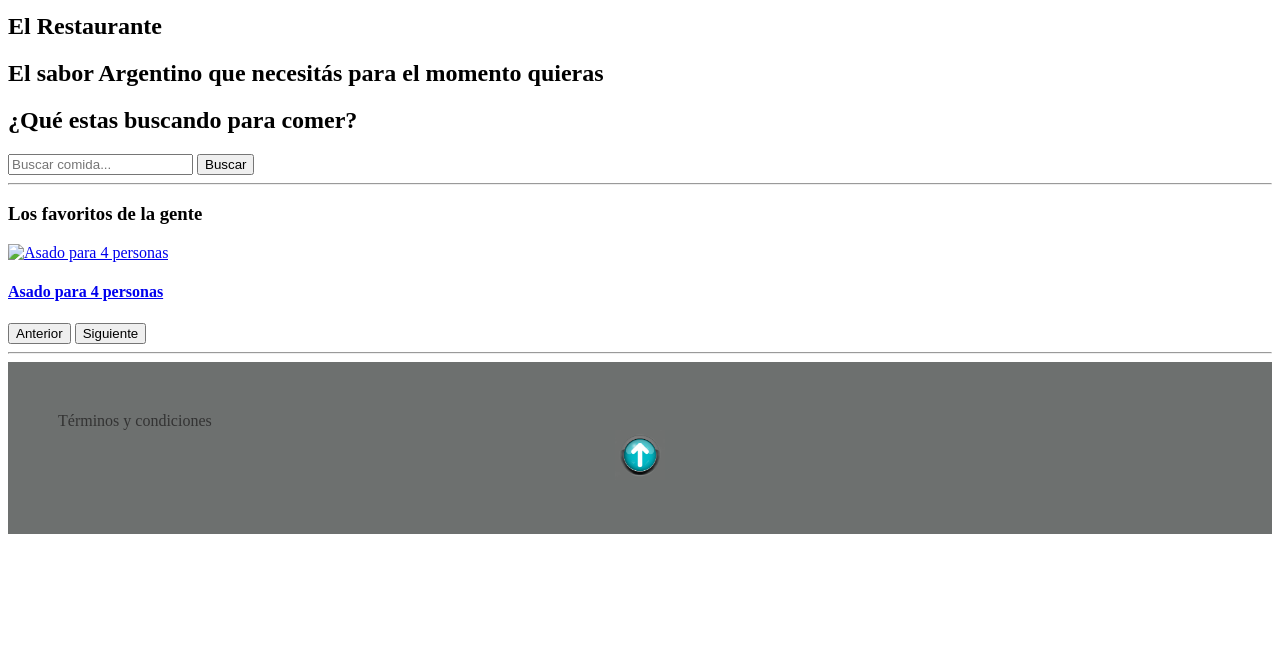
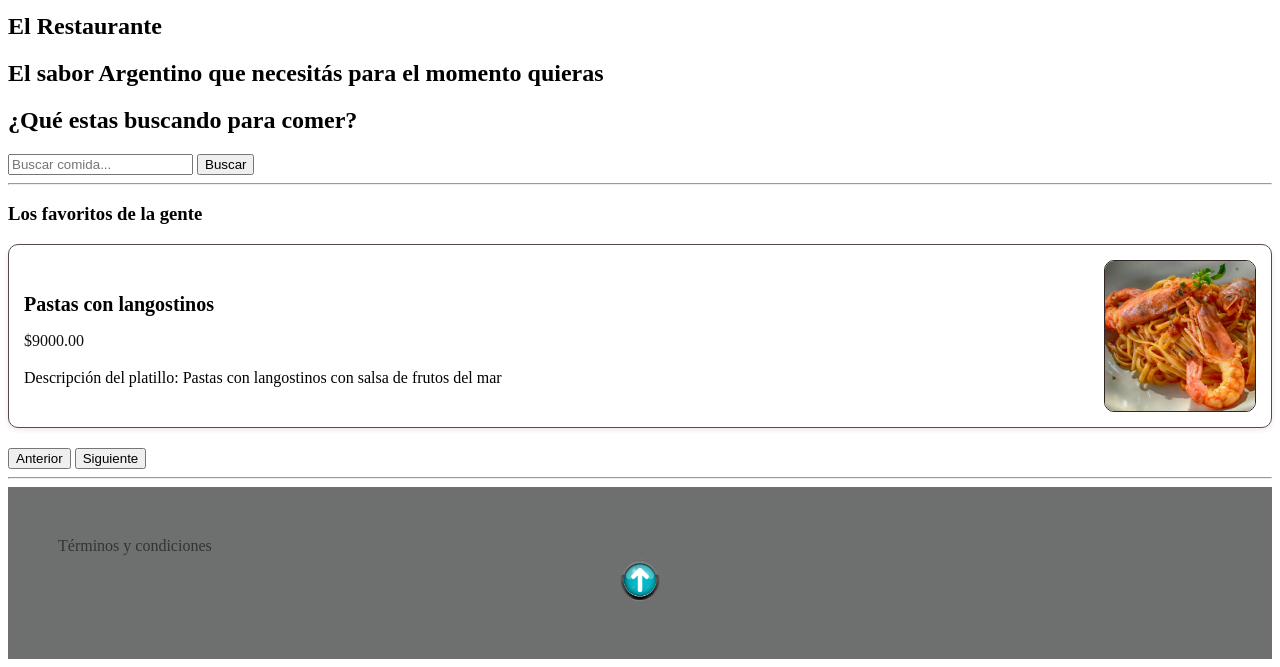
Before and after one commit to SolLannes95/Restaurante, a plain HTML site: page index.html in a window 1280 px wide. Shown: the part 225-892 px from the top of the page. Before the commit the page ends 800 px from the top, so only its background shows below. Drawn offline with Linux system fonts and the light colour scheme.

Commit message:
.
ultimas modificaciones

```diff
--- a/index.html
+++ b/index.html
@@ -62,34 +62,18 @@
                     type="submit"
                     value="Buscar">Buscar</button>
             </form>
+
         </section>
         <hr>
-        <section id="favoritos"
-            class="comidas_favoritas">
-            <h3 class="titulo_seccion">
-                Los favoritos de la gente</h3>
+        <section id="favoritos" class="comidas_favoritas">
+            <h3 class="titulo_seccion">Los favoritos de la gente</h3>
 
-            <div class="plato_fav"
-                id="favoritos_container">
-                <div class="plato_fav">
-                    <a href="/pages/menu.html">
-                        <div class="plato_fav">
-                            <img class="imgfavs"
-                                src=""
-                                alt="Asado para 4 personas"
-                                loading="lazy">
-                                <div class="titulo_plato">
-                                    <h4>Asado para 4 personas</h4>
-                                </div>
-                        </div>
-                    </a>
-                </div>
-                 <!-- Acá hay que replicar con los otros platos y obviamete poner imàgenes y todo eso -->
+            <div class="plato_fav" id="favoritos_container">
+                <!-- Aquí se agregarán los platos dinámicamente -->
             </div>
-            <button class="boton_anterior">
-                Anterior</button>
-            <button class="boton_siguiente">
-                Siguiente</button>
+
+            <button class="boton_anterior">Anterior</button>
+            <button class="boton_siguiente">Siguiente</button>
         </section>
         <hr>
     </main>
@@ -106,6 +90,6 @@
             <img src="/img/flecha arriba.jpg" alt="Subir" width="50px" height="50px">
           </a>
     </footer>
-
+<script src="/pages/scripts.js"></script>
 </body>
 </html>
--- /dev/null
+++ b/pages/scripts.js
@@ -0,0 +1,74 @@
+document.addEventListener('DOMContentLoaded', function () {
+    const form = document.querySelector('.buscador_comidas');
+    const input = document.getElementById('buscar');
+    const platos = document.querySelectorAll('.plato');
+
+    form.addEventListener('submit', function (event) {
+        event.preventDefault();
+
+        const term = input.value.toLowerCase();
+
+        platos.forEach(function (plato) {
+            const nombrePlato = plato.querySelector('.nombre_plato').textContent.toLowerCase();
+            const descripcionPlato = plato.querySelector('.descripcion_plato').textContent.toLowerCase();
+            if (nombrePlato.includes(term) || descripcionPlato.includes(term)) {
+                plato.style.display = 'block';
+            } else {
+                plato.style.display = 'none';
+            }
+        });
+    });
+});
+
+document.addEventListener('DOMContentLoaded', function () {
+    const platos = [
+        {
+            nombre: "Pastas con langostinos",
+            precio: "$9000.00",
+            descripcion: "Descripción del platillo: Pastas con langostinos con salsa de frutos del mar",
+            imagen: "/img/imagen14.jpg"
+        },
+        {
+            nombre: "Flan con caramelo",
+            precio: "$2000.00",
+            descripcion: "Descripción del platillo: Flan casero con caramelo",
+            imagen: "/img/imagen17.jpg"
+        }
+        // Puedes agregar más objetos de platos aquí
+    ];
+
+    const favoritosContainer = document.getElementById('favoritos_container');
+    const botonAnterior = document.querySelector('.boton_anterior');
+    const botonSiguiente = document.querySelector('.boton_siguiente');
+
+    let platoIndex = 0;
+
+    function mostrarPlato(index) {
+        const plato = platos[index];
+        const platoHTML = `
+            <div class="plato">
+                <div class="info_plato">
+                    <h4 class="nombre_plato">${plato.nombre}</h4>
+                    <p class="precio_plato">${plato.precio}</p>
+                    <p class="descripcion_plato">${plato.descripcion}</p>
+                </div>
+                <div class="imagen_plato">
+                    <img src="${plato.imagen}" alt="${plato.nombre}" width="180px" height="180px">
+                </div>
+            </div>
+        `;
+        favoritosContainer.innerHTML = platoHTML;
+    }
+
+    mostrarPlato(platoIndex);
+
+    botonAnterior.addEventListener('click', function () {
+        platoIndex = (platoIndex === 0) ? platos.length - 1 : platoIndex - 1;
+        mostrarPlato(platoIndex);
+    });
+
+    botonSiguiente.addEventListener('click', function () {
+        platoIndex = (platoIndex === platos.length - 1) ? 0 : platoIndex + 1;
+        mostrarPlato(platoIndex);
+    });
+});
```
Also changed, not shown: pages/menu.html (+11 -2 lines), img/asado.jpg (added).
